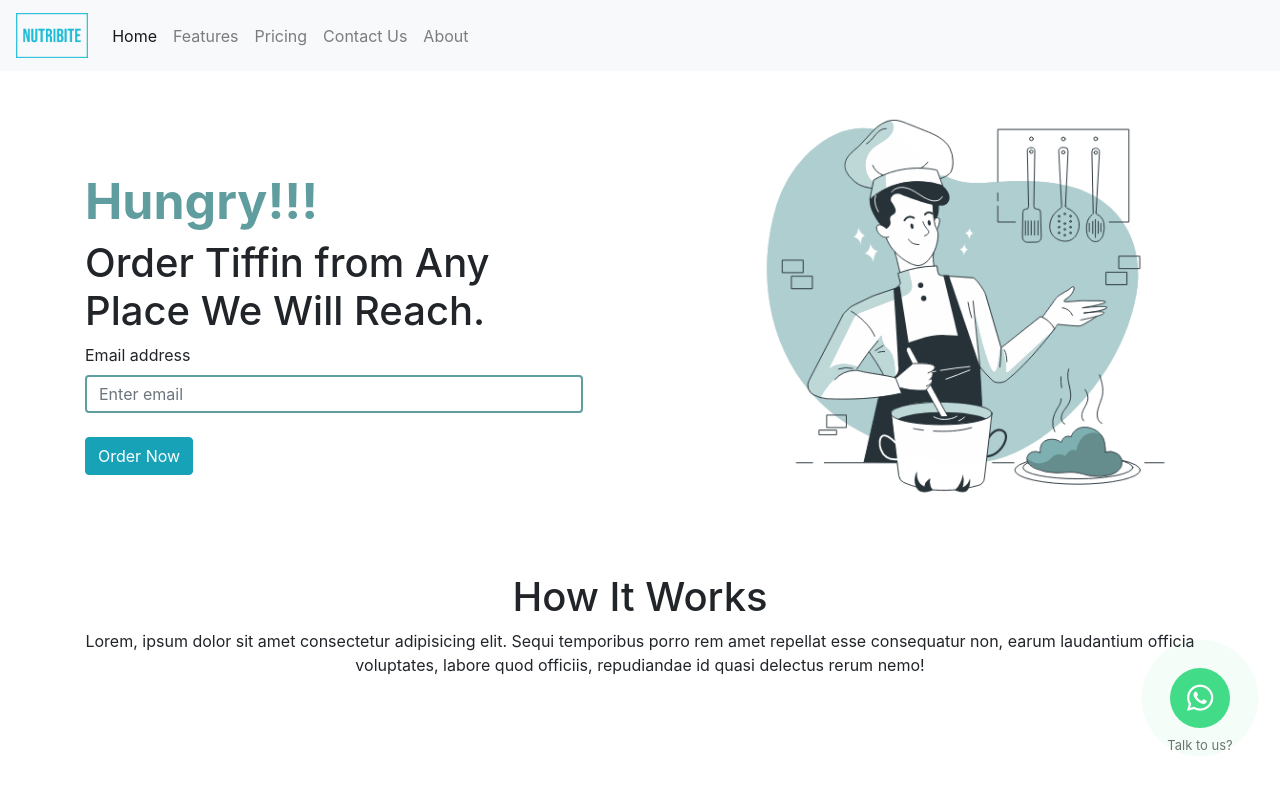
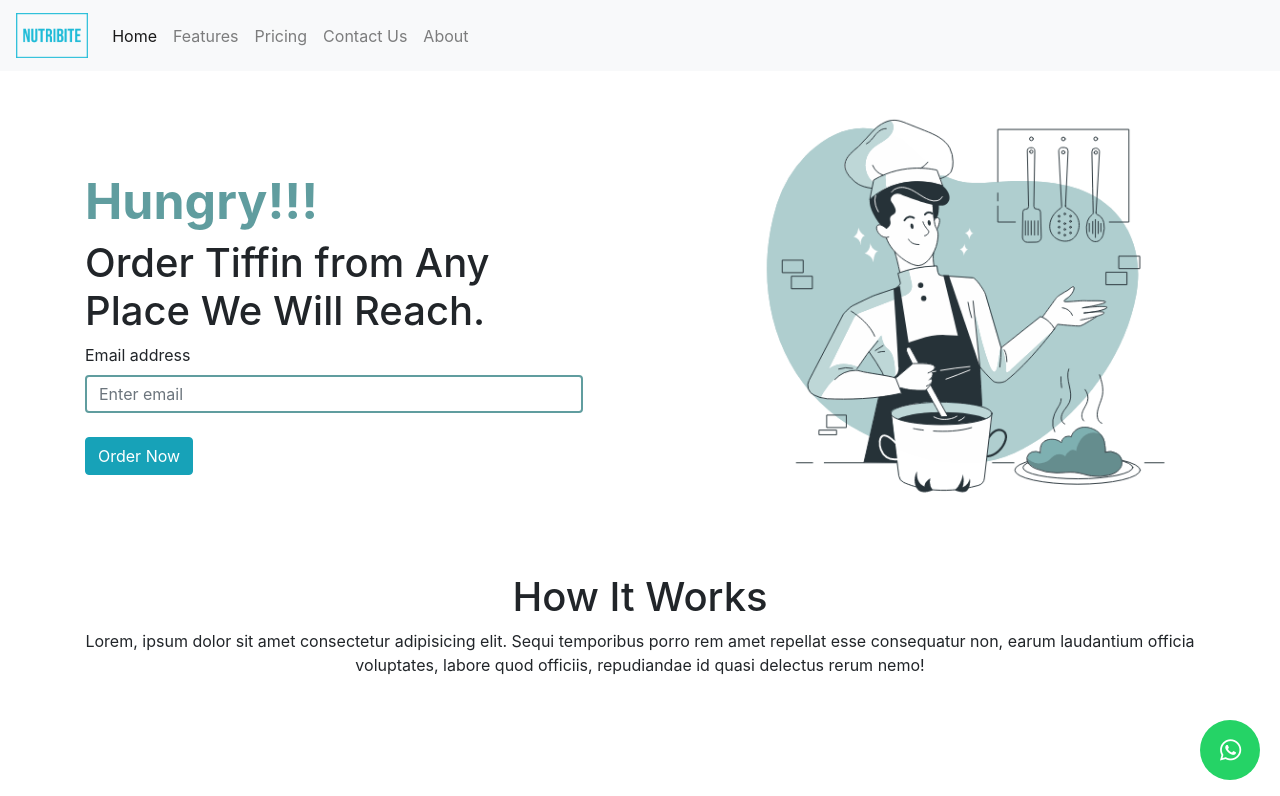
Before and after one commit to Nishantsingh9412/Nutribite, a React (Create React App) app: page / in a window 1280 px wide. Shown: the top 796 px of the page. Built offline with nearby package versions, Linux system fonts and the light colour scheme.

Commit message:
whatsapp button complete

```diff
--- a/src/components/MiddleSection.jsx
+++ b/src/components/MiddleSection.jsx
@@ -18,15 +18,11 @@ const MiddleSection = () => {
 
     <div className='container'>
 
-<div className="floating_btn">
-    <a target="" href="https://wa.me/+918957899736">
-      <div className="contact_icon">
-        {/* <i className="fa fa-whatsapp my-float"></i> */}
+    <div className="">
+    <a href="https://wa.me/+4917662020701?text=hello+123" target="_blank" className="whatsapp-btn" style={{color:'white',textDecoration:'none'}}>
         <i class="fa-brands fa-whatsapp"></i>
-      </div>
     </a>
-    <p className="text_icon">Talk to us?</p>
-  </div>
+    </div>
 
         <div className='text-center' >
             <br />
--- a/src/css/MiddleSection.css
+++ b/src/css/MiddleSection.css
@@ -1,54 +1,50 @@
-a {
-    text-decoration: none;
-}
-
-.floating_btn {
+/*Estilos generales del boton whatsapp*/
+.whatsapp-btn {
     position: fixed;
-    bottom: 30px;
-    right: 30px;
-    width: 100px;
-    height: 100px;
-    display: flex;
-    flex-direction: column;
-    align-items: center;
-    justify-content: center;
-    z-index: 1000;
-}
-
-@keyframes pulsing {
-    to {
-        box-shadow: 0 0 0 30px rgba(232, 76, 61, 0);
-    }
-}
-
-.contact_icon {
-    background-color: #42db87;
-    color: #fff;
+    bottom: 20px;
+    right: 20px;
+    z-index: 9999;
     width: 60px;
     height: 60px;
-    font-size: 30px;
-    border-radius: 50px;
-    text-align: center;
-    box-shadow: 2px 2px 3px #999;
+    border-radius: 50%;
+    background-color: #25D366;
     display: flex;
     align-items: center;
     justify-content: center;
-    transform: translatey(0px);
-    animation: pulse 1.5s infinite;
-    box-shadow: 0 0 0 0 #42db87;
-    -webkit-animation: pulsing 1.25s infinite cubic-bezier(0.66, 0, 0, 1);
-    -moz-animation: pulsing 1.25s infinite cubic-bezier(0.66, 0, 0, 1);
-    -ms-animation: pulsing 1.25s infinite cubic-bezier(0.66, 0, 0, 1);
-    animation: pulsing 1.25s infinite cubic-bezier(0.66, 0, 0, 1);
-    font-weight: normal;
-    font-family: sans-serif;
-    text-decoration: none !important;
-    transition: all 300ms ease-in-out;
-}
+    box-shadow: 0 2px 5px rgba(0, 0, 0, 0.3);
+    animation: breathe 2s ease-in-out infinite;
+  }
 
+  /*Estilos solo al icono whatsapp*/
+  .whatsapp-btn i {
+    color: #fff;
+    font-size: 24px;
+    animation: beat 2s ease-in-out infinite;
+    text-decoration: none;
+  }
 
-.text_icon {
-    margin-top: 8px;
-    color: #707070;
-    font-size: 13px;
-}
+  /*Estilos con animation contorno respirando*/
+  @keyframes breathe {
+    0% {
+      box-shadow: 0 0 0 0 rgba(37, 211, 102, 0.5);
+    }
+    70% {
+      box-shadow: 0 0 0 15px rgba(37, 211, 102, 0);
+    }
+    100% {
+      box-shadow: 0 0 0 0 rgba(0, 0, 0, 0);
+    }
+  }
+
+  /*Estilos de animacion del icono latiendo*/
+  @keyframes beat {
+    0% {
+      transform: scale(1);
+    }
+    50% {
+      transform: scale(1.2);
+    }
+    100% {
+      transform: scale(1);
+    }
+  }
```
